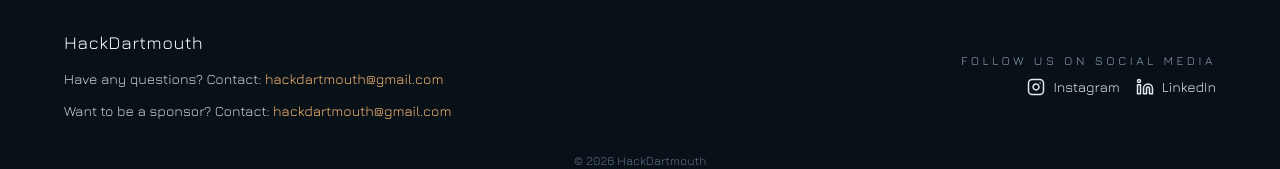
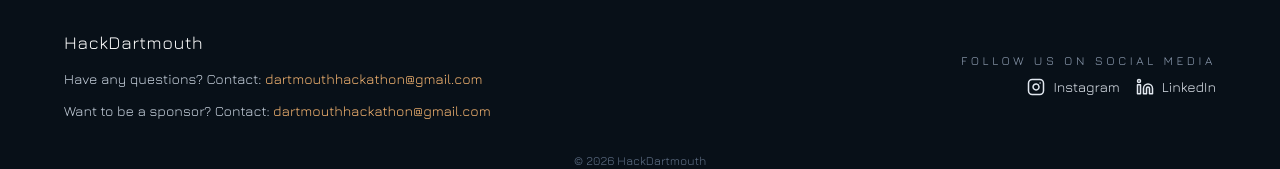
Before and after one commit to Dartmouth-Hacks/dartmouth-hacks.github.io, a React (Vite) app: page / in a window 1280 px wide. Shown: the part 4531-4700 px from the top of the page. Built offline with nearby package versions, Linux system fonts and the light colour scheme.

Commit message:
fix email

```diff
--- a/src/components/FAQ.tsx
+++ b/src/components/FAQ.tsx
@@ -44,7 +44,7 @@ const faqs: FAQEntry[] = [
   },
   {
     question: 'What if I have other questions?',
-    answer: 'Email hackdartmouth@gmail.com and we will get back to you as soon as possible.',
+    answer: 'Email dartmouthhackathon@gmail.com and we will get back to you as soon as possible.',
   },
   {
     question: 'What is the MLH Code of Conduct?',
--- a/src/components/Footer.tsx
+++ b/src/components/Footer.tsx
@@ -9,14 +9,14 @@ export default function Footer() {
           <h3 className="text-white text-lg tracking-wide">HackDartmouth</h3>
           <p>
             Have any questions? Contact:{' '}
-            <a href="mailto:hackdartmouth@gmail.com" className="text-orange-300 hover:text-white">
-              hackdartmouth@gmail.com
+            <a href="mailto:dartmouthhackathon@gmail.com" className="text-orange-300 hover:text-white">
+              dartmouthhackathon@gmail.com
             </a>
           </p>
           <p>
             Want to be a sponsor? Contact:{' '}
-            <a href="mailto:hackdartmouth@gmail.com" className="text-orange-300 hover:text-white">
-              hackdartmouth@gmail.com
+            <a href="mailto:dartmouthhackathon@gmail.com" className="text-orange-300 hover:text-white">
+              dartmouthhackathon@gmail.com
             </a>
           </p>
         </div>
```
Also changed, not shown: 1 other file (tests, documents, lock files or other folders).
